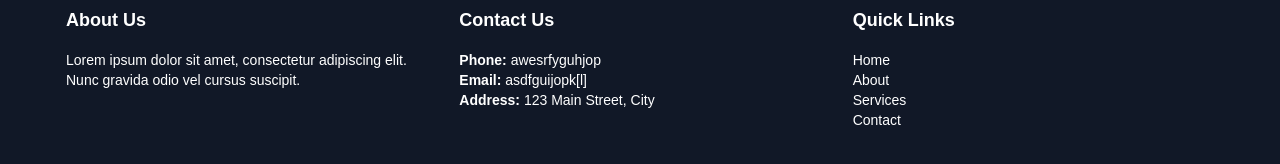
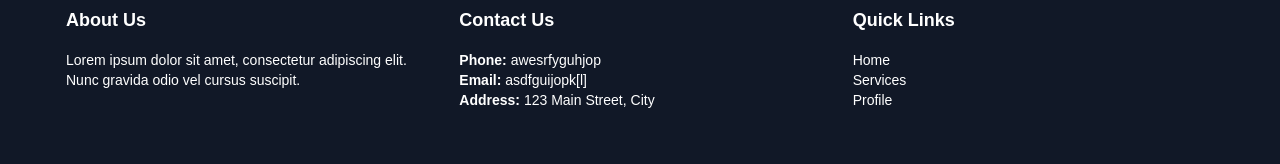
Before and after one commit to Eric-MK/front-endsclcertproject, a Vue app: page /home in a window 1280 px wide. Shown: the part 1554-1718 px from the top of the page. Built offline with nearby package versions, Linux system fonts and the light colour scheme.

Commit message:
using router link for footer

```diff
--- a/src/views/Footer.vue
+++ b/src/views/Footer.vue
@@ -22,10 +22,9 @@
         <div>
           <h4 class="text-lg font-bold mb-4">Quick Links</h4>
           <ul class="quick text-sm">
-            <li><a href="#" class="text-white">Home</a></li>
-            <li><a href="#" class="text-white">About</a></li>
+            <li><router-link to="/home">Home</router-link></li>
             <li><a href="#" class="text-white">Services</a></li>
-            <li><a href="#" class="text-white">Contact</a></li>
+            <li><router-link to="/profile-page">Profile</router-link></li>
           </ul>
         </div>
       </div>
```
